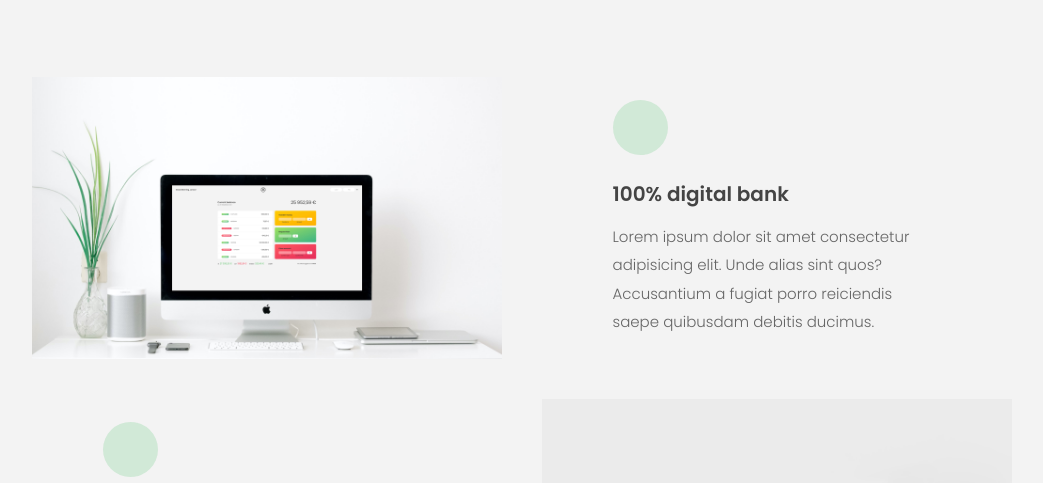
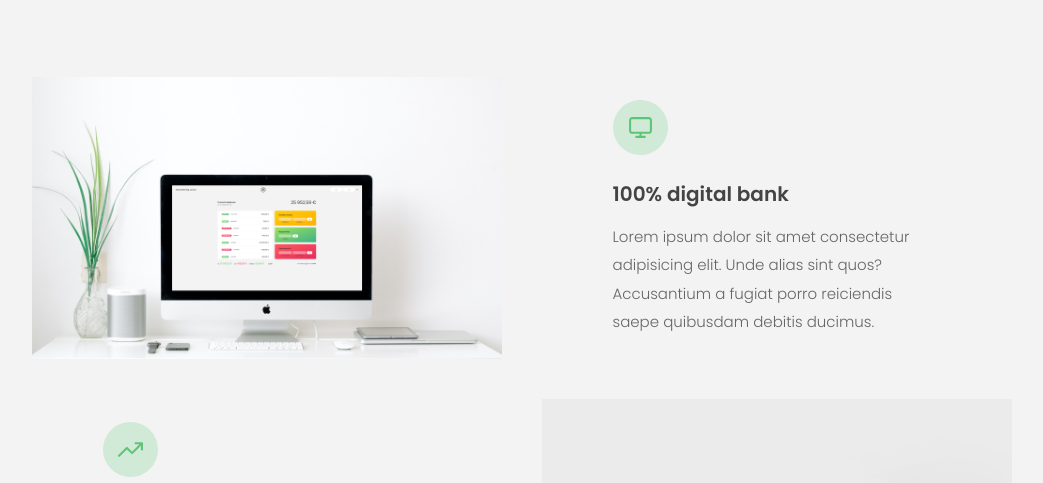
Before and after one commit to vonryanpogi/Bankist-site, a plain HTML site: page index.html in a window 1280 px wide. Shown: the part 1102-1585 px from the top of the page, without its empty margins (118-1161 px from the left). Drawn offline with Linux system fonts and the light colour scheme.

Commit message:
Update index.html

```diff
--- a/index.html
+++ b/index.html
@@ -80,7 +80,7 @@
         <div class="features__feature">
           <div class="features__icon">
             <svg>
-              <use xlink:href="img/icons.svg#icon-monitor"></use>
+              <use xlink:href="icons.svg#icon-monitor"></use>
             </svg>
           </div>
           <h5 class="features__header">100% digital bank</h5>
@@ -94,7 +94,7 @@
         <div class="features__feature">
           <div class="features__icon">
             <svg>
-              <use xlink:href="img/icons.svg#icon-trending-up"></use>
+              <use xlink:href="icons.svg#icon-trending-up"></use>
             </svg>
           </div>
           <h5 class="features__header">Watch your money grow</h5>
```
